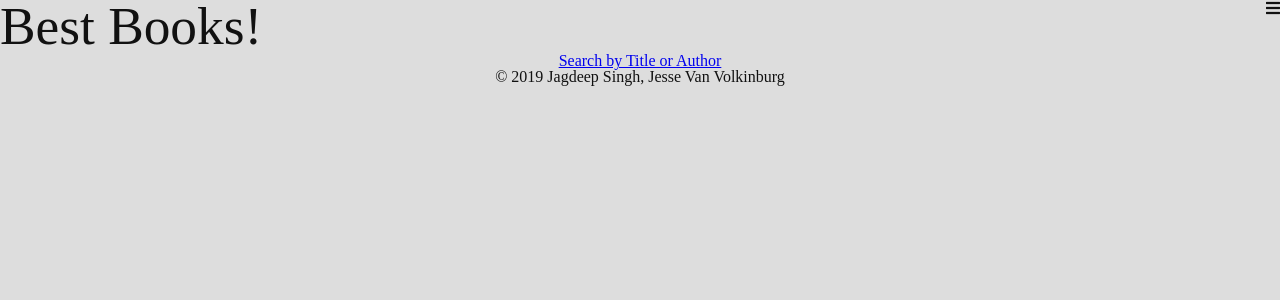
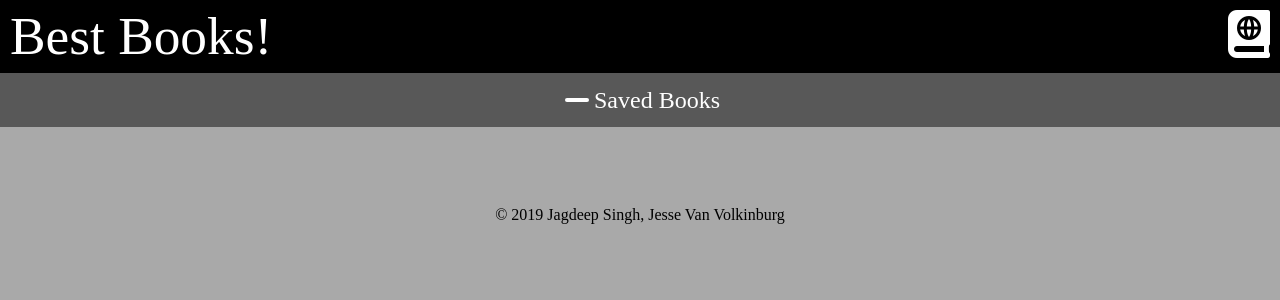
Before and after one commit to JagdeepSing/book_app, a Node server app: template views/pages/index.ejs in a window 1280 px wide. Shown: the top 300 px of the page. Run offline with Node 20, Linux system fonts and the light colour scheme; the template is opened without the code that fills it, so the values that code supplies are empty; some libraries are stand-ins or nearby versions.

Commit message:
homepage styling done

```diff
--- a/public/styles/base.css
+++ b/public/styles/base.css
@@ -1,7 +1,15 @@
 body {
-  background: #ddd;
-  color: #111;
+  background: #a9a9a9;
   text-align: center;
+  margin: 0 auto;
+}
+
+main {
+  padding: 5vh 5vw;
+}
+
+footer {
+  margin-bottom: 30px;
 }
 
 h1 {
@@ -14,15 +22,16 @@ h3 {
   font-size: 25pt;
 }
 
+h4 {
+  font-size: 18pt;
+}
+
 h5, p {
   font-size: 12pt;
 }
 
 header {
   width: 100%;
+  position: sticky;
+  top: 0;
 }
-
-main {
-  width: 80%;
-  margin: 0 auto;
-}
--- a/public/styles/icons.css
+++ b/public/styles/icons.css
@@ -1,3 +1,10 @@
-.fa-bars {
-  height: 5vh;
+#results-num {
+  width: 20px;
+  border-radius: 10px;
+
+  background-color:white;
+  color: black;
+
+  padding: 2px;
+  margin: 0 5px;
 }
--- a/public/styles/layout.css
+++ b/public/styles/layout.css
@@ -1,4 +1,26 @@
 #app-title {
   display: flex;
   justify-content: space-between;
+  background-color: black;
+  color: white;
+  padding: 10px;
 }
+
+#menu {
+  background-color: #000000d9;
+  padding: 10px 0;
+  position: absolute;
+  width: 100%;
+}
+
+.hidden {
+  display: none;
+}
+
+.book {
+  background-color: #dedede;
+  margin: 0 20px;
+  margin-bottom: 50px;
+  padding: 5% 10%;
+  box-shadow: 1px 1px 1px 1px;
+}
--- a/public/styles/modules.css
+++ b/public/styles/modules.css
@@ -0,0 +1,47 @@
+
+.menu-item {
+  padding: 5px 0;
+}
+
+.menu-item * {
+  color: white;
+  text-decoration: none;
+}
+
+.page-subtitle {
+  background-color: #585858;
+  padding: 15px;
+  color: white;
+
+  display: flex;
+  align-items: center;
+  justify-content: center;
+}
+
+.book img {
+  margin-bottom: 15px;
+  width: 60%;
+}
+
+.bookTitle {
+  color: white;
+  text-shadow: 1px 1px black;
+}
+
+.bookAuthor {
+  font-style: italic;
+  margin: 8px;
+}
+
+.bookDescription {
+  margin: 20px;
+}
+
+.big-btn {
+  background-color: black;
+  color: white;
+  width: 50%;
+  height: 70px;
+  font-size: 14pt;
+  margin: 20px;
+}
--- a/server.js
+++ b/server.js
@@ -94,7 +94,7 @@ function getBookDataFromApi(req, res) {
 
 // Object constructor
 function Book(data, bookshelf) {
-  this.authors = (data.authors) ? data.authors.join(', ') : 'No known author(s)';
+  this.author = (data.authors) ? data.authors.join(', ') : 'No known author(s)';
   this.title = data.title || 'No Title';
   this.isbn = data.industryIdentifiers ? `${data.industryIdentifiers[0].type} ${data.industryIdentifiers[0].identifier}` : 'N/A';
   this.image_url = (data.imageLinks.thumbnail) ? data.imageLinks.thumbnail.replace('http://', 'https://') : 'https://unmpress.com/sites/default/files/default_images/no_image_book.jpg';
--- a/views/layout/header.ejs
+++ b/views/layout/header.ejs
@@ -1,4 +1,8 @@
 <div id="app-title">
   <h1>Best Books!</h1>
-  <i class="fas fa-bars"></i>
+  <i class="menu-icon fas fa-atlas fa-3x"></i>
 </div>
+<div id="menu" class="hidden">
+  <h4 class="menu-item"><a href="/">Home</a></h4>
+  <h4 class="menu-item"><a href="/search">Search by Title or Author</a></h4>
+</div>
--- a/views/pages/index.ejs
+++ b/views/pages/index.ejs
@@ -7,17 +7,21 @@
   <body>
     <header>
       <%- include('../layout/header') %>
-      <a href="/search">Search by Title or Author</a>
     </header>
+    <div class="page-subtitle">
+      <div id="results-num"><%= sqlResults.rowCount %></div>
+      <h4>Saved Books</h4>
+    </div>
     <main class="content">
       <!-- All books from database -->
       <ul>
         <% sqlResults.rows.forEach(book => { %>
-          <li class="book">
+          <li class="book" data-id="<%= book.id %>">
             <img src="<%= book.image_url %>" alt="Image for <%= book.title %>">
             <h3 class="bookTitle"><%= book.title %></h3>
-            <h5 class="bookAuthors"><%= book.authors %></h5>
-            <p class="bookDescription"><%= book.description %></p>
+            <h5 class="bookAuthor"><%= book.author %></h5>
+            <p class="bookDescription hidden"><%= book.description %></p>
+            <button class="big-btn detials-btn">View Details</button>
           </li>
         <% }); %>
         </ul>
```
